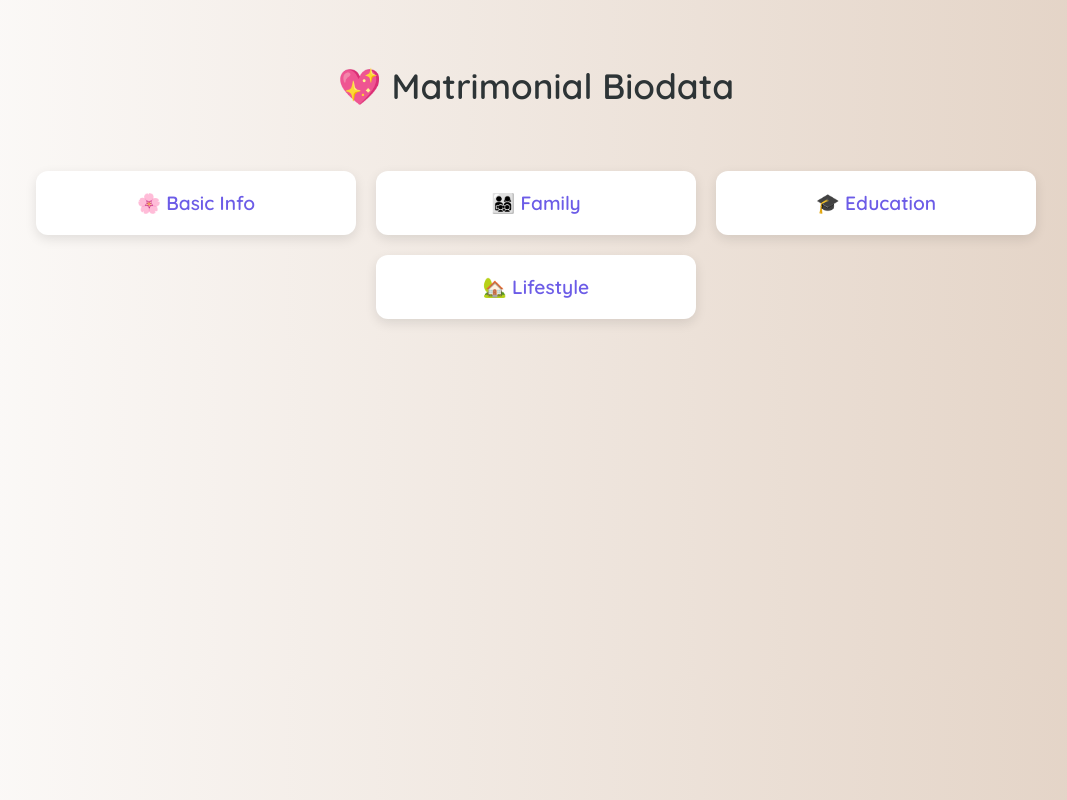
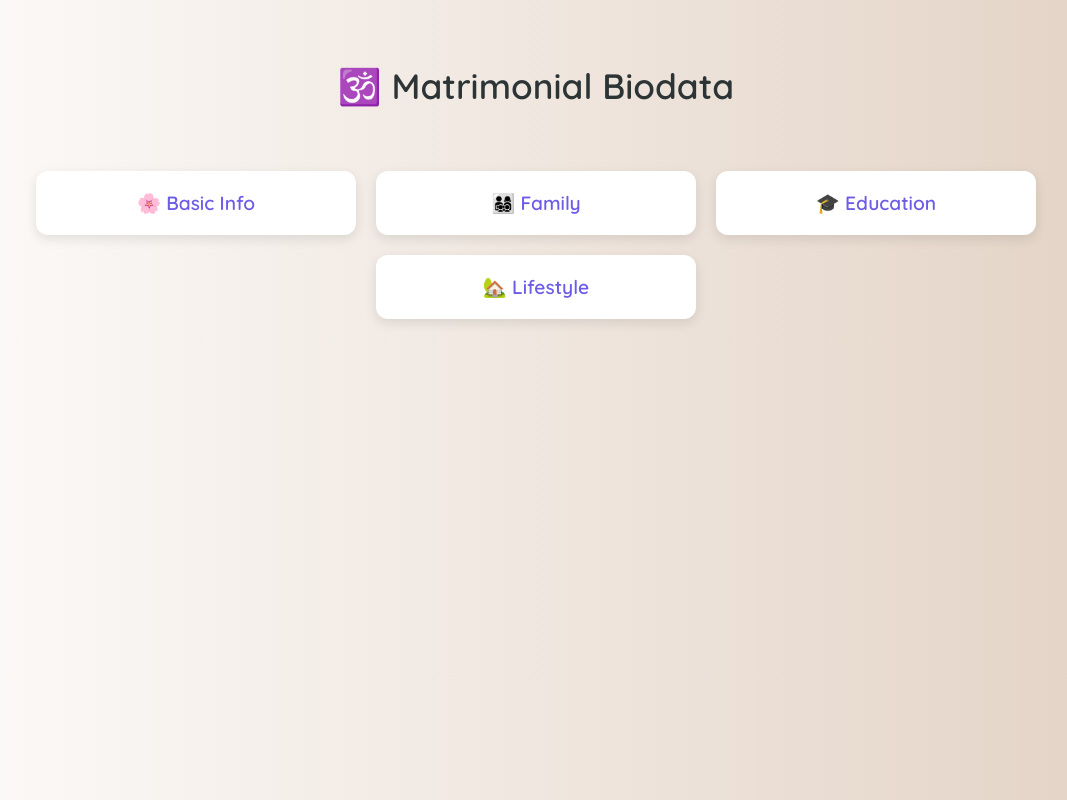
Before and after one commit to naveenprakash210/Bhanu, a plain HTML site: page index.html in a window 1280 px wide. Shown: the whole page, without its empty margins (104-1171 px from the left). Drawn offline with Linux system fonts and the light colour scheme.

Commit message:
Update index.html

```diff
--- a/index.html
+++ b/index.html
@@ -98,7 +98,7 @@ width: 100%;
 <body>
 
 <header>
-<h1>💖 Matrimonial Biodata</h1>
+<h1>🕉️ Matrimonial Biodata</h1>
 </header>
 
 <div class="grid">
```
